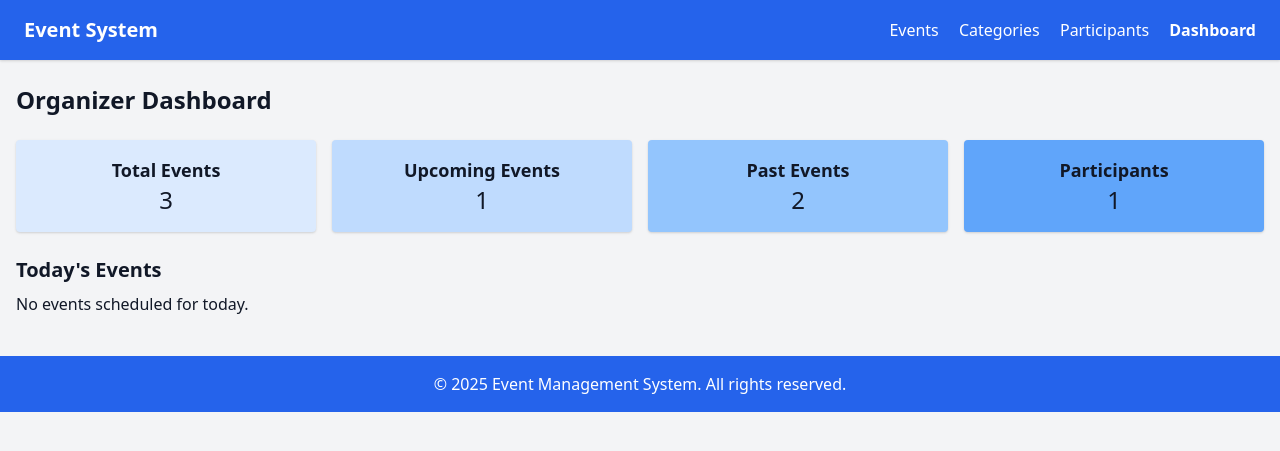
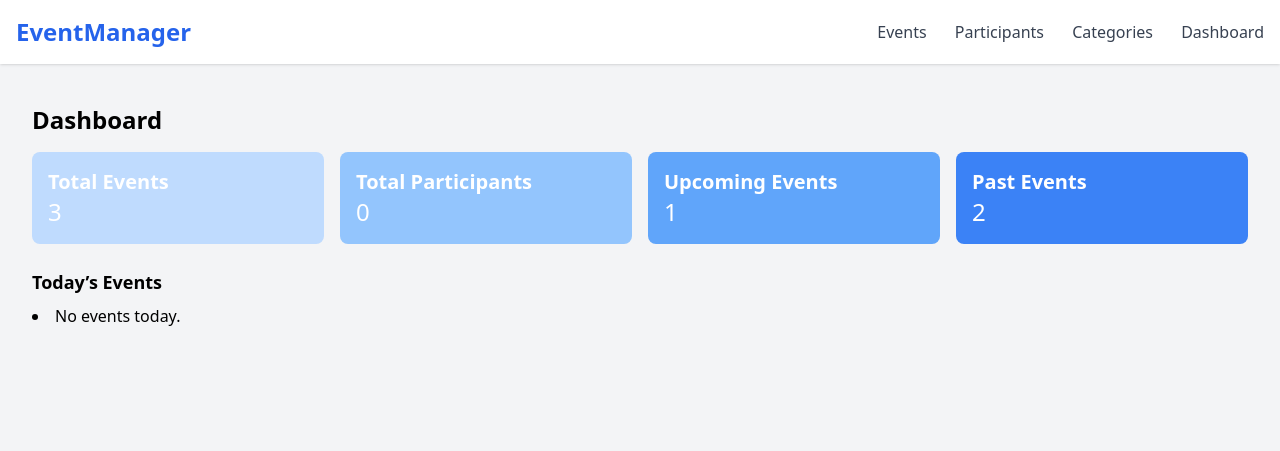
Before and after one commit to khalilurrahmanpro/EventManagementProject, a Django app: page /dashboard/ in a window 1280 px wide. Shown: the top 451 px of the page. Run offline with Django 5.2, Linux system fonts and the light colour scheme; data comes from the database, SQL or seed files in the repository; both versions use the stored data as it was after the commit; tables that the repository leaves empty hold one stand-in row (values such as "Sample post"); some libraries are stand-ins or nearby versions.

Commit message:
delete ,edit and build new

```diff
--- a/events/models.py
+++ b/events/models.py
@@ -1,6 +1,4 @@
 from django.db import models
-
-# Create your models here.
 
 class Category(models.Model):
     name = models.CharField(max_length=100)
@@ -15,10 +13,7 @@ class Event(models.Model):
     date = models.DateField()
     time = models.TimeField()
     location = models.CharField(max_length=200)
-    # category = models.ForeignKey(Category, on_delete=models.CASCADE, null=True, blank=True)
     category = models.ForeignKey(Category, on_delete=models.SET_NULL, null=True, blank=True)
-
-
 
     def __str__(self):
         return self.name
--- /dev/null
+++ b/events/templates/base.html
@@ -0,0 +1,30 @@
+<!DOCTYPE html>
+<html lang="en">
+<head>
+  <meta charset="UTF-8">
+  <title>{% block title %}Event Management{% endblock %}</title>
+  <script src="https://cdn.tailwindcss.com"></script>
+</head>
+<body class="bg-gray-100 font-sans">
+
+  <!-- Navigation Bar -->
+  <nav class="bg-white shadow p-4 flex justify-between items-center">
+    <div>
+      <a href="{% url 'event_list' %}" class="text-2xl font-bold text-blue-600">EventManager</a>
+    </div>
+    <div class="space-x-6">
+      <a href="{% url 'event_list' %}" class="text-gray-700 hover:text-blue-500">Events</a>
+      <a href="{% url 'participant_list' %}" class="text-gray-700 hover:text-blue-500">Participants</a>
+      <a href="{% url 'category_list' %}" class="text-gray-700 hover:text-blue-500">Categories</a>
+      <a href="{% url 'dashboard' %}" class="text-gray-700 hover:text-blue-500">Dashboard</a>
+    </div>
+  </nav>
+
+  <!-- Content Block -->
+  <div class="container mx-auto px-4 py-6">
+    {% block content %}
+    {% endblock %}
+  </div>
+
+</body>
+</html>
--- a/events/templates/events/base.html
+++ b/events/templates/events/base.html
@@ -1,33 +1,31 @@
+<<!-- base.html -->
 <!DOCTYPE html>
 <html lang="en">
 <head>
   <meta charset="UTF-8">
-    <title>Event Management System</title>
-    <meta name="viewport" content="width=device-width, initial-scale=1.0">
-    <link href="https://cdn.jsdelivr.net/npm/tailwindcss@2.2.19/dist/tailwind.min.css" rel="stylesheet">
+  <title>{% block title %}Event Management{% endblock %}</title>
+  <script src="https://cdn.tailwindcss.com"></script>
 </head>
-<body class="bg-gray-100 text-gray-900">
-    <nav class="bg-blue-600 text-white px-6 py-4 shadow">
-        <div class="container mx-auto flex justify-between items-center">
-            <h1 class="text-xl font-bold"> Event System</h1>
+<body class="bg-gray-100">
+
+  <!-- Navigation bar -->
+  <nav class="bg-white shadow p-4 flex justify-between items-center">
+    <div>
+      <a href="{% url 'event_list' %}" class="text-xl font-bold text-blue-600">Event Manager</a>
+    </div>
     <div class="space-x-4">
-                <a href="{% url 'event_list' %}" class="hover:underline">Events</a>
-                <a href="{% url 'category_list' %}" class="hover:underline">Categories</a>
-                <a href="{% url 'participant_list' %}" class="hover:underline">Participants</a>
-                <a href="{% url 'dashboard' %}" class="hover:underline font-semibold">Dashboard</a>
-            </div>
+      <a href="{% url 'event_list' %}" class="text-blue-500 hover:underline">Events</a>
+      <a href="{% url 'participant_list' %}" class="text-blue-500 hover:underline">Participants</a>
+      <a href="{% url 'category_list' %}" class="text-blue-500 hover:underline">Categories</a>
+      <a href="{% url 'dashboard' %}" class="text-blue-500 hover:underline">Dashboard</a>
     </div>
   </nav>
 
-    <div class="container mx-auto mt-6 px-4">
+  <!-- Main content -->
+  <div class="container mx-auto mt-6">
     {% block content %}
-        <!-- Child templates will inject content here -->
     {% endblock %}
   </div>
 
-    <!-- Footer -->
-    <footer class="bg-blue-600 text-white mt-10 p-4 text-center">
-        &copy; {{ year|default:"2025" }} Event Management System. All rights reserved.
-    </footer>
 </body>
 </html>
--- a/events/templates/events/dashboard.html
+++ b/events/templates/events/dashboard.html
@@ -1,36 +1,34 @@
-{% extends 'events/base.html' %}
+{% extends 'base.html' %}
+{% block content %}
+<div class="p-4">
+  <h2 class="text-2xl font-bold mb-4">Dashboard</h2>
 
-{% block content %}
-<h2 class="text-2xl font-bold mb-6"> Organizer Dashboard</h2>
-
-<div class="grid md:grid-cols-2 lg:grid-cols-4 gap-4 mb-6">
-    <div class="bg-blue-100 shadow p-4 rounded text-center">
-        <h3 class="text-lg font-semibold">Total Events</h3>
+  <div class="grid grid-cols-2 md:grid-cols-4 gap-4 mb-6">
+    <div class="bg-blue-200 text-white p-4 rounded-lg">
+      <h3 class="text-xl font-semibold">Total Events</h3>
       <p class="text-2xl">{{ total_events }}</p>
     </div>
-    <div class="bg-blue-200 shadow p-4 rounded text-center">
-        <h3 class="text-lg font-semibold">Upcoming Events</h3>
+    <div class="bg-blue-300 text-white p-4 rounded-lg">
+      <h3 class="text-xl font-semibold">Total Participants</h3>
+      <p class="text-2xl">{{ total_participants }}</p>
+    </div>
+    <div class="bg-blue-400 text-white p-4 rounded-lg">
+      <h3 class="text-xl font-semibold">Upcoming Events</h3>
       <p class="text-2xl">{{ upcoming_events }}</p>
     </div>
-    <div class="bg-blue-300 shadow p-4 rounded text-center">
-        <h3 class="text-lg font-semibold">Past Events</h3>
+    <div class="bg-blue-500 text-white p-4 rounded-lg">
+      <h3 class="text-xl font-semibold">Past Events</h3>
       <p class="text-2xl">{{ past_events }}</p>
-    </div>
-    <div class="bg-blue-400 shadow p-4 rounded text-center">
-        <h3 class="text-lg font-semibold">Participants</h3>
-        <p class="text-2xl">{{ total_participants }}</p>
     </div>
   </div>
 
-<h3 class="text-xl font-bold mb-2"> Today's Events</h3>
-<ul class="space-y-3">
-    {% for event in todays_events %}
-        <li class="bg-white p-4 shadow rounded">
-            <h4 class="text-lg font-semibold">{{ event.name }}</h4>
-            <p>{{ event.time }} at {{ event.location }}</p>
-        </li>
+  <h3 class="text-lg font-semibold mb-2">Today’s Events</h3>
+  <ul class="list-disc list-inside">
+    {% for event in today_events %}
+      <li>{{ event.name }} - {{ event.time }}</li>
     {% empty %}
-        <li>No events scheduled for today.</li>
+      <li>No events today.</li>
     {% endfor %}
   </ul>
+</div>
 {% endblock %}
--- a/events/urls.py
+++ b/events/urls.py
@@ -3,9 +3,19 @@ from . import views
 
 urlpatterns = [
     path('', views.event_list, name='event_list'),
+    path('create/', views.create_event, name='event_create'),
+    path('<int:pk>/update/', views.update_event, name='event_update'),
+    path('<int:pk>/delete/', views.delete_event, name='event_delete'),
+
     path('categories/', views.category_list, name='category_list'),
+    path('categories/create/', views.create_category, name='category_create'),
+    path('categories/<int:pk>/update/', views.update_category, name='category_update'),
+    path('categories/<int:pk>/delete/', views.delete_category, name='category_delete'),
+
     path('participants/', views.participant_list, name='participant_list'),
-    path('events/create/', views.create_event, name='create_event'),
+    path('participants/create/', views.create_participant, name='participant_create'),
+    path('participants/<int:pk>/update/', views.update_participant, name='participant_update'),
+    path('participants/<int:pk>/delete/', views.delete_participant, name='participant_delete'),
+
     path('dashboard/', views.dashboard, name='dashboard'),
-    path('events/<int:pk>/edit/', views.update_event, name='update_event'),
 ]
--- a/events/views.py
+++ b/events/views.py
@@ -1,36 +1,32 @@
-from django.shortcuts import render, get_object_or_404 ,redirect
-from .forms import EventForm
-from .models import Event
+from django.shortcuts import render, get_object_or_404, redirect
+from .models import Event, Category, Participant
+from .forms import EventForm, CategoryForm, ParticipantForm
 from django.utils.timezone import now
-from django.db.models import Count
-from .models import Category
-from .models import Participant
+from django.db.models import Count, Q
+from django.contrib import messages
+
 
 def event_list(request):
-    events = Event.objects.select_related('category').prefetch_related('participant_set')
-    for event in events:
-        event.participant_count = event.participant_set.count()
-
+    query = request.GET.get('q')
+    events = Event.objects.select_related('category')
+    if query:
+        events = events.filter(
+            Q(name__icontains=query) | Q(description__icontains=query)
+        )
     return render(request, 'events/event_list.html', {'events': events})
-
-def category_list(request):
-    categories = Category.objects.all()
-    return render(request, 'events/category_list.html', {'categories': categories})
-
-def participant_list(request):
-    participants = Participant.objects.all()
-    return render(request, 'events/participant_list.html', {'participants': participants})
 
 def create_event(request):
     if request.method == 'POST':
         form = EventForm(request.POST)
         if form.is_valid():
             form.save()
+            messages.success(request, "Event created successfully!")
             return redirect('event_list')
+        else:
+            print(form.errors)
     else:
         form = EventForm()
-
-    return render(request, 'events/create_event.html', {'form': form})
+    return render(request, 'events/event_form.html', {'form': form, 'title': 'Create Event'})
 
 def update_event(request, pk):
     event = get_object_or_404(Event, pk=pk)
@@ -38,27 +34,100 @@ def update_event(request, pk):
         form = EventForm(request.POST, instance=event)
         if form.is_valid():
             form.save()
-            return redirect('event_list')  # or 'dashboard' if needed
+            messages.success(request, "Event updated successfully!")
+            return redirect('event_list')
     else:
         form = EventForm(instance=event)
+    return render(request, 'events/event_form.html', {'form': form, 'title': 'Update Event'})
 
-    return render(request, 'events/update_event.html', {'form': form, 'event': event})
+def delete_event(request, pk):
+    event = get_object_or_404(Event, pk=pk)
+    event.delete()
+    messages.success(request, "Event deleted successfully!")
+    return redirect('event_list')
+
+
+def category_list(request):
+    categories = Category.objects.annotate(event_count=Count('event'))
+    return render(request, 'events/category_list.html', {'categories': categories})
+
+def create_category(request):
+    if request.method == 'POST':
+        form = CategoryForm(request.POST)
+        if form.is_valid():
+            form.save()
+            messages.success(request, "Category created successfully!")
+            return redirect('category_list')
+    else:
+        form = CategoryForm()
+    return render(request, 'events/category_form.html', {'form': form, 'title': 'Create Category'})
+
+def update_category(request, pk):
+    category = get_object_or_404(Category, pk=pk)
+    if request.method == 'POST':
+        form = CategoryForm(request.POST, instance=category)
+        if form.is_valid():
+            form.save()
+            messages.success(request, "Category updated successfully!")
+            return redirect('category_list')
+    else:
+        form = CategoryForm(instance=category)
+    return render(request, 'events/category_form.html', {'form': form, 'title': 'Update Category'})
+
+def delete_category(request, pk):
+    category = get_object_or_404(Category, pk=pk)
+    category.delete()
+    messages.success(request, "Category deleted successfully!")
+    return redirect('category_list')
+
+
+def participant_list(request):
+    participants = Participant.objects.prefetch_related('events').all()
+    return render(request, 'events/participant_list.html', {'participants': participants})
+
+
+def create_participant(request):
+    if request.method == 'POST':
+        form = ParticipantForm(request.POST)
+        if form.is_valid():
+            form.save()
+            messages.success(request, "Participant added successfully!")
+            return redirect('participant_list')
+    else:
+        form = ParticipantForm()
+    return render(request, 'events/participant_form.html', {'form': form, 'title': 'Add Participant'})
+
+def update_participant(request, pk):
+    participant = get_object_or_404(Participant, pk=pk)
+    if request.method == 'POST':
+        form = ParticipantForm(request.POST, instance=participant)
+        if form.is_valid():
+            form.save()
+            messages.success(request, "Participant updated successfully!")
+            return redirect('participant_list')
+    else:
+        form = ParticipantForm(instance=participant)
+    return render(request, 'events/participant_form.html', {'form': form, 'title': 'Update Participant'})
+
+def delete_participant(request, pk):
+    participant = get_object_or_404(Participant, pk=pk)
+    participant.delete()
+    messages.success(request, "Participant deleted successfully!")
+    return redirect('participant_list')
+
 
 def dashboard(request):
-    today = now().date()
-
     total_events = Event.objects.count()
-    total_participants = Participant.objects.count()
-    upcoming_events = Event.objects.filter(date__gt=today).count()
-    past_events = Event.objects.filter(date__lt=today).count()
-    todays_events = Event.objects.filter(date=today)
+    total_participants = sum(event.participant_set.count() for event in Event.objects.all())
+    upcoming_events = Event.objects.filter(date__gte=now().date()).count()
+    past_events = Event.objects.filter(date__lt=now().date()).count()
+    today_events = Event.objects.filter(date=now().date())
 
     context = {
         'total_events': total_events,
         'total_participants': total_participants,
         'upcoming_events': upcoming_events,
         'past_events': past_events,
-        'todays_events': todays_events,
+        'today_events': today_events
     }
-
     return render(request, 'events/dashboard.html', context)
```
Also changed, not shown: events/forms.py (+31 -7 lines), events/templates/events/delete_event.html (added, +10 -0 lines), events/templates/events/delete_event_confirm.html (added, +14 -0 lines), events/templates/events/event_form.html (+15 -28 lines), events/templates/events/event_list.html (+24 -18 lines), db.sqlite3, events/migrations/0003_remove_participant_events_participant_event.py (added), events/migrations/0004_remove_participant_event_participant_events.py (added). Lines whose indentation alone changed are shown as unchanged.
